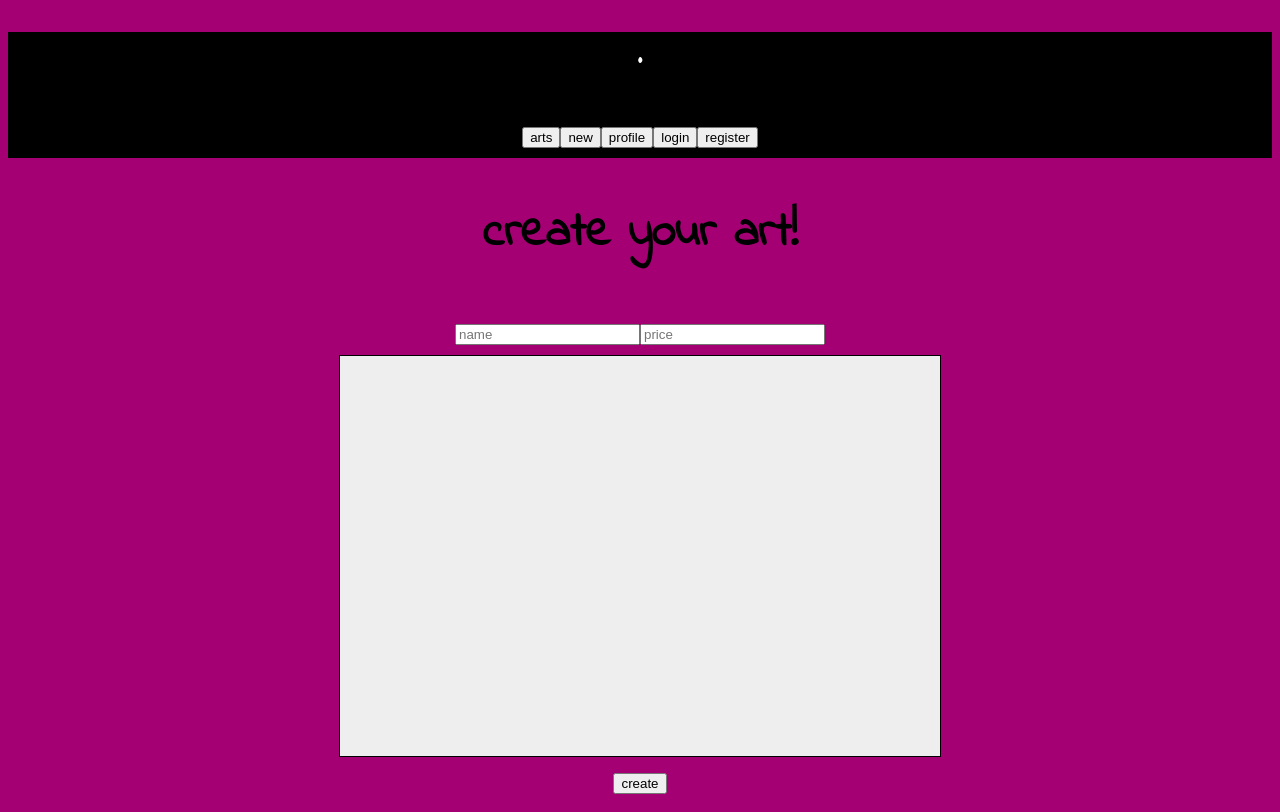
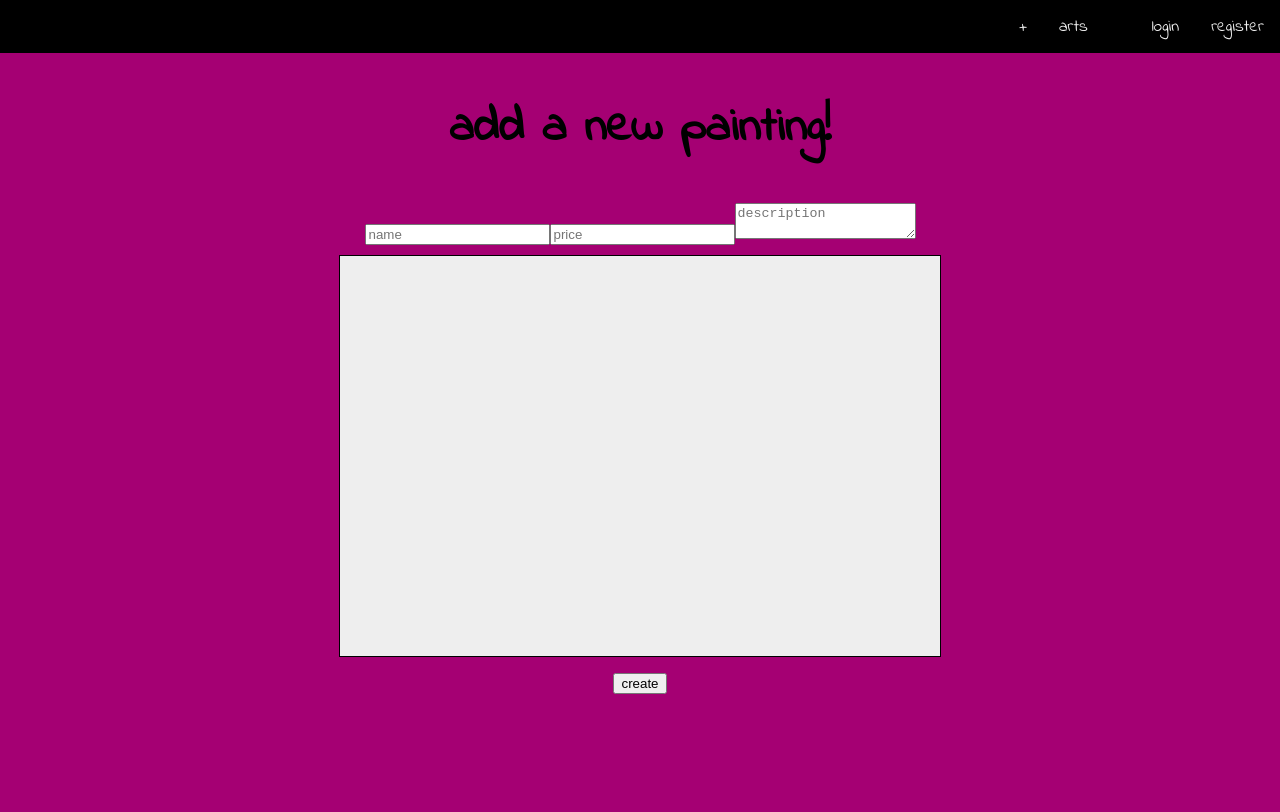
Before and after one commit to maathi/artist, a React (Create React App) app: page /arts/new in a window 1280 px wide. Built offline with nearby package versions, Linux system fonts and the light colour scheme; what apollo-upload-client would draw is missing.

Commit message:
navbar + description + styinglin

```diff
--- a/src/App.css
+++ b/src/App.css
@@ -2,6 +2,7 @@
 
 body {
   background-color: #a50073;
+  margin: auto;
 }
 
 .App {
--- /dev/null
+++ b/src/components/art/canvas.jsx
@@ -0,0 +1,89 @@
+import { useState, useEffect } from "react"
+import { setTextRange } from "typescript"
+
+export default function Canvas(props) {
+  let [p, setP] = useState()
+  let [ctx, setCtx] = useState()
+  let [canvas, setCanvas] = useState()
+  let [mouse, setMouse] = useState("up")
+
+  useEffect(() => {
+    let canvas = document.getElementById("canvas")
+    setCanvas(canvas)
+    let ctx = canvas.getContext("2d")
+    setCtx(ctx)
+  }, [])
+
+  useEffect(() => {
+    if (!ctx) return
+
+    if (mouse == "up") {
+      ctx.moveTo(p?.x, p?.y)
+      return
+    }
+
+    ctx.lineTo(p?.x, p?.y)
+    ctx.stroke()
+  }, [p])
+
+  function handleMouseMove(e) {
+    var rect = canvas.getBoundingClientRect()
+    setP({
+      x: ((e.clientX - rect.left) / (rect.right - rect.left)) * canvas.width,
+      y: ((e.clientY - rect.top) / (rect.bottom - rect.top)) * canvas.height,
+    })
+  }
+
+  function dataURItoBlob(dataURI) {
+    // convert base64 to raw binary data held in a string
+    // doesn't handle URLEncoded DataURIs - see SO answer #6850276 for code that does this
+    var byteString = atob(dataURI.split(",")[1])
+
+    // separate out the mime component
+    var mimeString = dataURI.split(",")[0].split(":")[1].split(";")[0]
+
+    // write the bytes of the string to an ArrayBuffer
+    var ab = new ArrayBuffer(byteString.length)
+
+    // create a view into the buffer
+    var ia = new Uint8Array(ab)
+
+    // set the bytes of the buffer to the correct values
+    for (var i = 0; i < byteString.length; i++) {
+      ia[i] = byteString.charCodeAt(i)
+    }
+
+    // write the ArrayBuffer to a blob, and you're done
+    var blob = new Blob([ab], { type: mimeString })
+
+    return blob
+  }
+
+  function handleMouseUp() {
+    setMouse("up")
+    let data = canvas.toDataURL()
+    let file = dataURItoBlob(data)
+    props.setFile(file)
+  }
+
+  return (
+    <div>
+      <canvas
+        onMouseMove={(e) => handleMouseMove(e)}
+        onMouseDown={() => setMouse("down")}
+        onMouseUp={() => handleMouseUp()}
+        onMouseLeave={() => setMouse("up")}
+        id="canvas"
+        width="600px"
+        height="400px"
+        style={{
+          border: "1px solid black",
+          display: "block",
+          margin: "auto",
+          backgroundColor: "#eee",
+          cursor: "cell",
+        }}
+      ></canvas>
+    </div>
+  )
+}
--- a/src/components/art/card.jsx
+++ b/src/components/art/card.jsx
@@ -2,17 +2,21 @@ import { Link } from "react-router-dom"
 import "../../styles/arts.css"
 function Card({ j }) {
   return (
-    <Link to={`/arts/${j.id}`} className="art">
+    <div className="art">
       <p id="name">{j.name}</p>
+
       <div className="wrapper">
-        <img src={`http://localhost:4000/${j.pic}.png`} alt="" />
+        <Link to={`/arts/${j.id}`}>
+          <img src={`http://localhost:4000/${j.pic}.png`} alt="" />
+        </Link>
       </div>
+
       <span style={{ fontSize: "16px" }}>
-        {"  "}owned by:
-        <span style={{ color: "red" }}> {j.owner.name}</span>
-        <p>{j.price}</p>
+        <p>{j.price} M $</p>
+        {"  "} by:
+        <span style={{ color: "white" }}> {j.owner.name}</span>
       </span>
-    </Link>
+    </div>
   )
 }
 
--- a/src/components/art/new.jsx
+++ b/src/components/art/new.jsx
@@ -1,12 +1,22 @@
 import { useMutation, gql, useQuery } from "@apollo/client"
-import { mainModule } from "process"
 import { useState, useEffect } from "react"
-import { updateSourceFile } from "typescript"
-import { ArtType } from "../../schema"
+import Canvas from "./canvas"
 
 const ADD_ART = gql`
-  mutation AddArt($name: String, $owner_id: Int, $file: Upload!, $price: Int) {
-    addArt(name: $name, owner_id: $owner_id, file: $file, price: $price) {
+  mutation AddArt(
+    $name: String
+    $owner_id: Int
+    $file: Upload!
+    $price: Int
+    $description: String
+  ) {
+    addArt(
+      name: $name
+      owner_id: $owner_id
+      file: $file
+      price: $price
+      description: $description
+    ) {
       id
       name
     }
@@ -30,6 +40,7 @@ function New() {
   let [name, setName] = useState("")
   let [file, setFile] = useState()
   let [price, setPrice] = useState("")
+  let [description, setDescription] = useState("")
 
   const [addArt, { data }] = useMutation(ADD_ART)
 
@@ -39,11 +50,9 @@ function New() {
     setArt(data.addArt)
   }, [data])
 
-  function handleCreate() {}
-
   return (
     <div>
-      <h2>create your art!</h2>
+      <h2>add a new painting!</h2>
       <input
         placeholder="name"
         value={name}
@@ -62,6 +71,15 @@ function New() {
           }
         }}
       />
+      <textarea
+        placeholder="description"
+        value={description}
+        onChange={(e) => {
+          {
+            setDescription(e.target.value)
+          }
+        }}
+      />
       <Canvas setFile={setFile}></Canvas>
 
       <button
@@ -72,6 +90,7 @@ function New() {
               owner_id: Number(localStorage.getItem("id")),
               file: file,
               price: Number(price),
+              description: description,
             },
           })
         }}
@@ -83,94 +102,4 @@ function New() {
   )
 }
 
-function Canvas(props) {
-  let [p, setP] = useState()
-  let [ctx, setCtx] = useState()
-  let [canvas, setCanvas] = useState()
-  let [mouse, setMouse] = useState("up")
-
-  const [upload, { data }] = useMutation(SINGLE_UPLOAD_MUTATION)
-
-  useEffect(() => {
-    let canvas = document.getElementById("canvas")
-    setCanvas(canvas)
-    let ctx = canvas.getContext("2d")
-    setCtx(ctx)
-  }, [])
-
-  useEffect(() => {
-    if (!ctx) return
-
-    if (mouse == "up") {
-      ctx.moveTo(p?.x, p?.y)
-      return
-    }
-
-    ctx.lineTo(p?.x, p?.y)
-    ctx.strokeStyle = "#000"
-    ctx.stroke()
-  }, [p])
-
-  function handleMouseMove(e) {
-    var rect = canvas.getBoundingClientRect()
-    setP({
-      x: ((e.clientX - rect.left) / (rect.right - rect.left)) * canvas.width,
-      y: ((e.clientY - rect.top) / (rect.bottom - rect.top)) * canvas.height,
-    })
-  }
-
-  function dataURItoBlob(dataURI) {
-    // convert base64 to raw binary data held in a string
-    // doesn't handle URLEncoded DataURIs - see SO answer #6850276 for code that does this
-    var byteString = atob(dataURI.split(",")[1])
-
-    // separate out the mime component
-    var mimeString = dataURI.split(",")[0].split(":")[1].split(";")[0]
-
-    // write the bytes of the string to an ArrayBuffer
-    var ab = new ArrayBuffer(byteString.length)
-
-    // create a view into the buffer
-    var ia = new Uint8Array(ab)
-
-    // set the bytes of the buffer to the correct values
-    for (var i = 0; i < byteString.length; i++) {
-      ia[i] = byteString.charCodeAt(i)
-    }
-
-    // write the ArrayBuffer to a blob, and you're done
-    var blob = new Blob([ab], { type: mimeString })
-
-    return blob
-  }
-
-  function handleMouseUp() {
-    setMouse("up")
-    let data = canvas.toDataURL()
-    let file = dataURItoBlob(data)
-    props.setFile(file)
-  }
-
-  return (
-    <div>
-      <canvas
-        onMouseMove={(e) => handleMouseMove(e)}
-        onMouseDown={() => setMouse("down")}
-        onMouseUp={() => handleMouseUp()}
-        onMouseLeave={() => setMouse("up")}
-        id="canvas"
-        width="600px"
-        height="400px"
-        style={{
-          border: "1px solid black",
-          display: "block",
-          margin: "auto",
-          backgroundColor: "#eee",
-          cursor: "cell",
-        }}
-      ></canvas>
-    </div>
-  )
-}
-
 export default New
--- a/src/components/nav.tsx
+++ b/src/components/nav.tsx
@@ -1,26 +1,20 @@
 import { Link } from "react-router-dom"
-
+import logo from "../img/artist.png"
+import "../styles/navbar.css"
 function Nav() {
   return (
-    <div style={{ backgroundColor: "black" }}>
-      <p style={{ color: "white" }}>
+    <div id="nav">
+      {/* <p style={{ color: "white" }}>
         {localStorage.getItem("id")}. {localStorage.getItem("name")}
-      </p>
-      <Link to="/arts">
-        <button>arts</button>
+      </p> */}
+      {/* <img src={logo} alt="" /> */}
+      <Link to="/register">register</Link>
+      <Link to="/login">login</Link>
+      <Link to={"/users/" + localStorage.getItem("id")}>
+        {localStorage.getItem("name")}
       </Link>
-      <Link to="/arts/new">
-        <button>new</button>
-      </Link>
-      <Link to={"/users/" + localStorage.getItem("id")}>
-        <button>profile</button>
-      </Link>
-      <Link to="/login">
-        <button>login</button>
-      </Link>
-      <Link to="/register">
-        <button>register</button>
-      </Link>
+      <Link to="/arts">arts</Link>
+      <Link to="/arts/new">+</Link>
     </div>
   )
 }
--- a/src/components/user/user.tsx
+++ b/src/components/user/user.tsx
@@ -15,6 +15,7 @@ const GET_USER = gql`
         id
         name
         pic
+        price
         owner {
           name
         }
@@ -59,7 +60,7 @@ function User() {
       {user ? (
         <div>
           <h4>
-            <span style={{ color: "white" }}>{user.name}</span>'s arts :
+            <span style={{ color: "white" }}>{user.name}</span>'s paintings :
           </h4>
           <div className="arts">
             {user.arts.map((j) => (
--- a/src/index.css
+++ /dev/null
@@ -1,13 +0,0 @@
-body {
-  margin: 0;
-  font-family: -apple-system, BlinkMacSystemFont, 'Segoe UI', 'Roboto', 'Oxygen',
-    'Ubuntu', 'Cantarell', 'Fira Sans', 'Droid Sans', 'Helvetica Neue',
-    sans-serif;
-  -webkit-font-smoothing: antialiased;
-  -moz-osx-font-smoothing: grayscale;
-}
-
-code {
-  font-family: source-code-pro, Menlo, Monaco, Consolas, 'Courier New',
-    monospace;
-}
--- a/src/schema.ts
+++ b/src/schema.ts
@@ -3,6 +3,7 @@ export interface ArtType  {
     name: string
     pic : string
     price: number
+    description: string
     owner: UserType
 }
 
--- a/src/styles/arts.css
+++ b/src/styles/arts.css
@@ -13,9 +13,9 @@
   /* height: 16rem; */
   text-align: center;
   /* border: 2px solid black; */
-  background-color: white;
+  /* background-color: white; */
   border-radius: 5px;
-  box-shadow: 0px 0px 8px 0 rgba(255, 255, 0, 1);
+  /* box-shadow: 0px 0px 8px 0 rgba(255, 255, 0, 1); */
   text-decoration: none;
   color: inherit;
 }
@@ -31,18 +31,18 @@
   height: 100%; */
   height: 50%;
   background-color: rgb(209, 209, 209);
-
-  transition: 0.4s;
+  border: 3px solid black;
+  /* transition: 0.4s; */
   margin-bottom: 1rem;
 }
 
 .art:hover {
-  box-shadow: 0px 0px 24px 0 rgba(255, 255, 0, 1);
-  cursor: pointer;
+  /* box-shadow: 0px 0px 24px 0 rgba(255, 255, 0, 1); */
+  /* cursor: pointer; */
   transition: 0.4s;
 }
 
-.wrapper > img {
+.wrapper > a > img {
   object-fit: cover;
   width: 100%;
   height: 100%;
--- /dev/null
+++ b/src/styles/navbar.css
@@ -0,0 +1,23 @@
+#nav {
+  display: block;
+  background-color: black;
+  overflow: hidden;
+}
+
+#nav > a {
+  float: right;
+  color: #f2f2f2;
+  text-align: center;
+  padding: 14px 16px;
+  text-decoration: none;
+  font-size: 17px;
+}
+
+#nav > a:hover {
+  color: #a50073;
+}
+
+#nav > a.active {
+  background-color: #4caf50;
+  color: white;
+}
```
Also changed, not shown: src/components/art/art.tsx (+21 -5 lines), src/img/artist.png (added), 1 other file (tests, documents, lock files or other folders).
